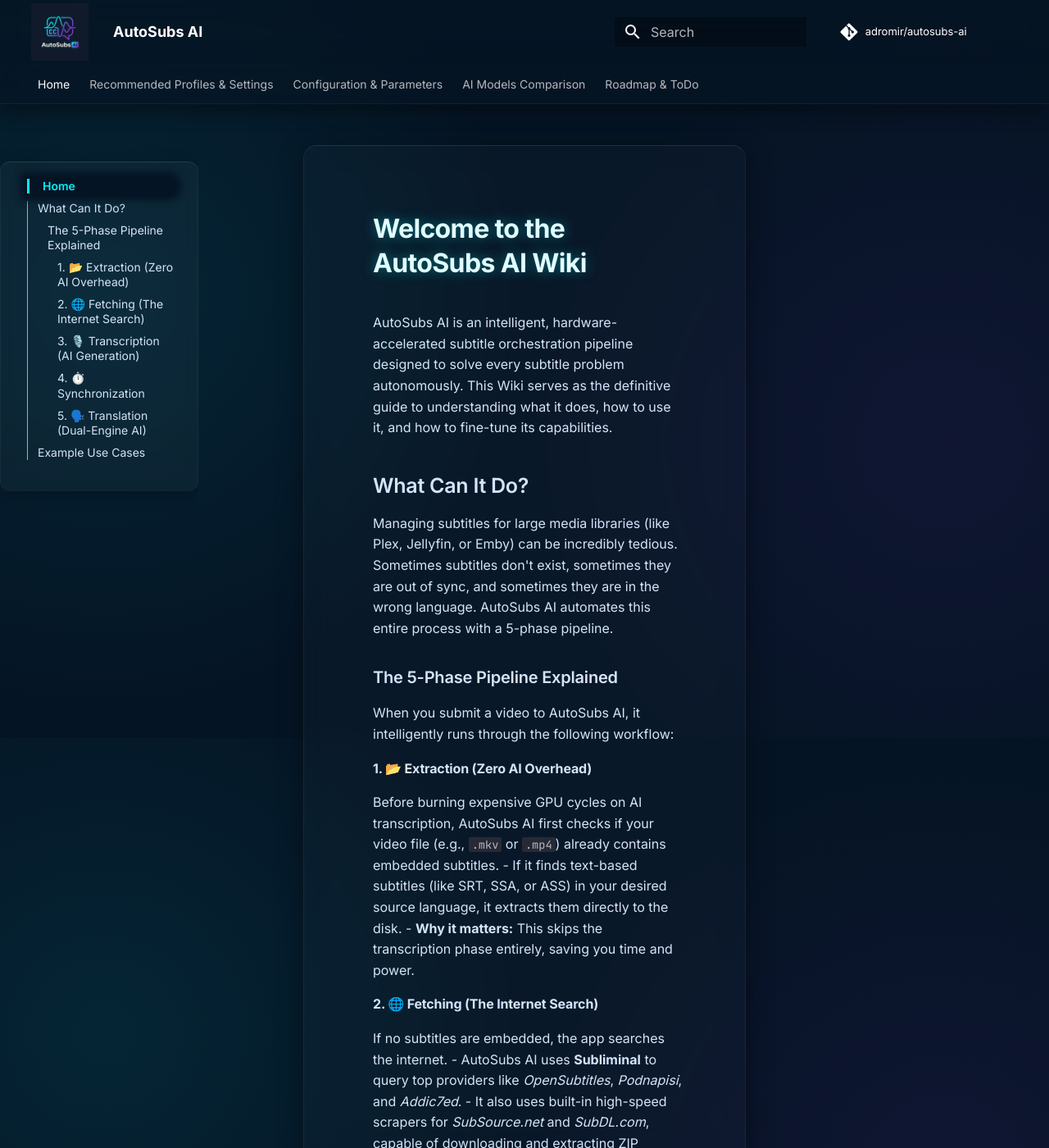
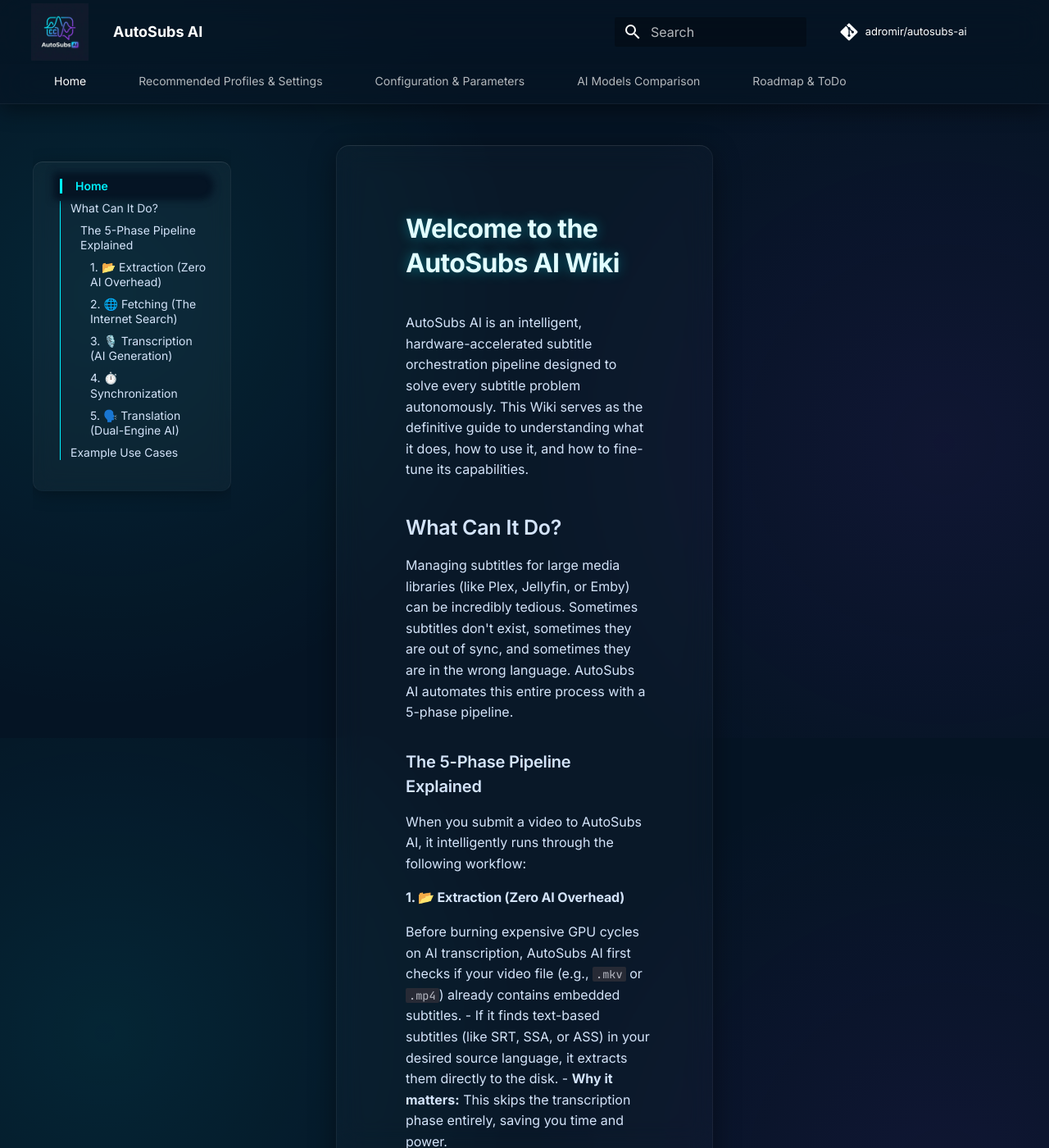
Before and after one commit to adromir/autosubs-ai, an MkDocs documentation site: the page built from docs/index.md, in a window 1280 px wide and 1400 px high. Shown: the whole window at 82% size. Built offline with MkDocs 1.6.1 and Material for MkDocs 9.7.7, drawn with Linux system fonts in a browser that asks for light colours; comment, search, counter and statistics services are not loaded.

Commit message:
style(docs): Add edge padding to grid and tab mouseover effects

```diff
--- a/docs/stylesheets/extra.css
+++ b/docs/stylesheets/extra.css
@@ -61,12 +61,33 @@
   box-shadow: 0 8px 24px rgba(0, 0, 0, 0.4); /* Soft shadow below the combined header+tabs */
 }
 
+/* Tabs Mouseover Effect */
+[data-md-color-scheme="slate"] .md-tabs__link {
+  transition: all 0.3s ease;
+  border-radius: 8px;
+  padding: 0.4rem 0.8rem;
+  margin: 0.2rem;
+}
+
+[data-md-color-scheme="slate"] .md-tabs__link:hover {
+  background: rgba(255, 255, 255, 0.08);
+  backdrop-filter: blur(12px);
+  -webkit-backdrop-filter: blur(12px);
+  color: #00f2ff;
+  border: 1px solid rgba(255, 255, 255, 0.1);
+  box-shadow: 0 4px 12px rgba(0, 0, 0, 0.2);
+}
+
 /* --- Layout Grid Enhancements --- */
 @media screen and (min-width: 76.25em) {
   .md-main__inner {
     max-width: 90rem;
     margin-top: 2.5rem;
-    margin-bottom: 4rem; /* Added space before footer */
+    margin-bottom: 4rem;
+    margin-left: auto;
+    margin-right: auto;
+    padding-left: 2rem;
+    padding-right: 2rem;
     display: grid;
     grid-template-columns: 16rem auto 16rem;
     gap: 2.5rem;
```
